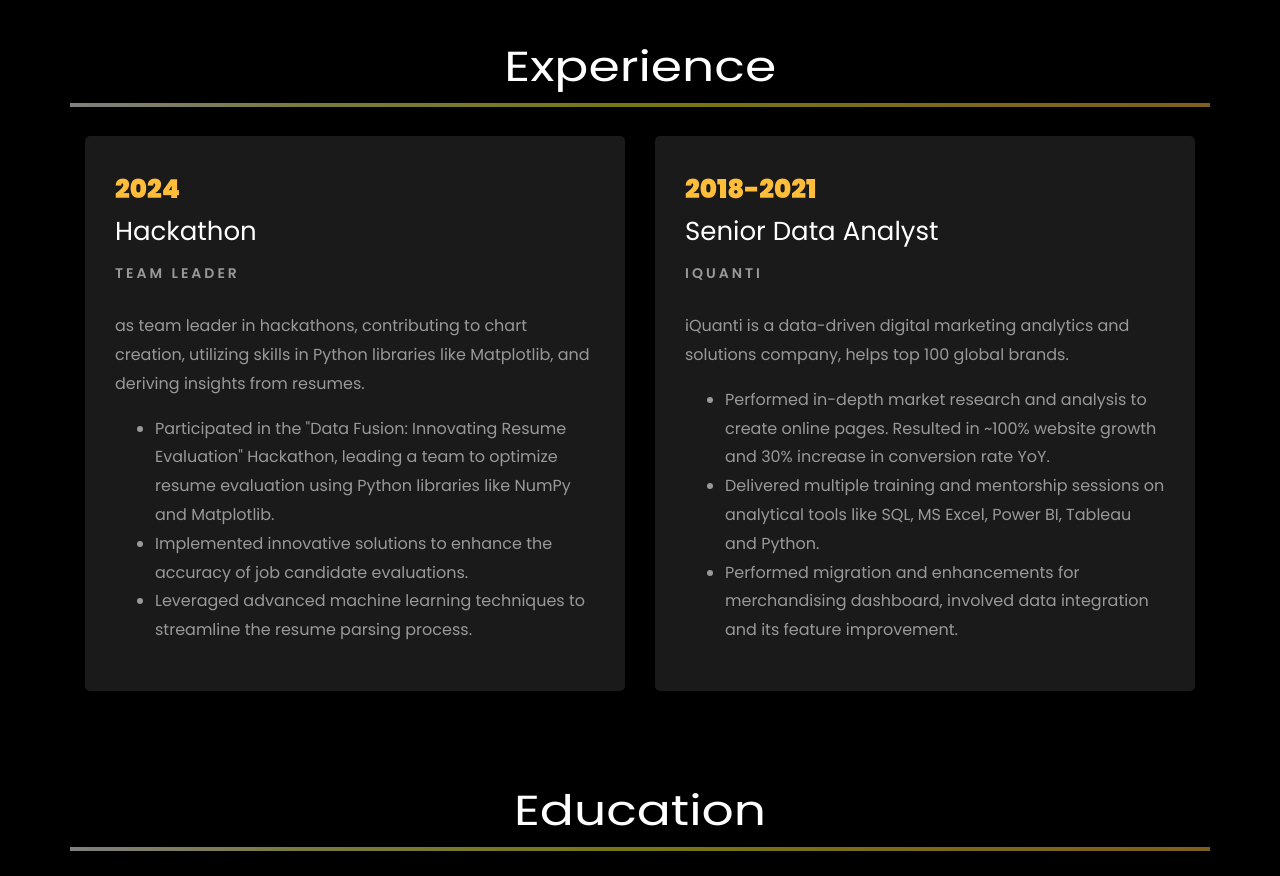
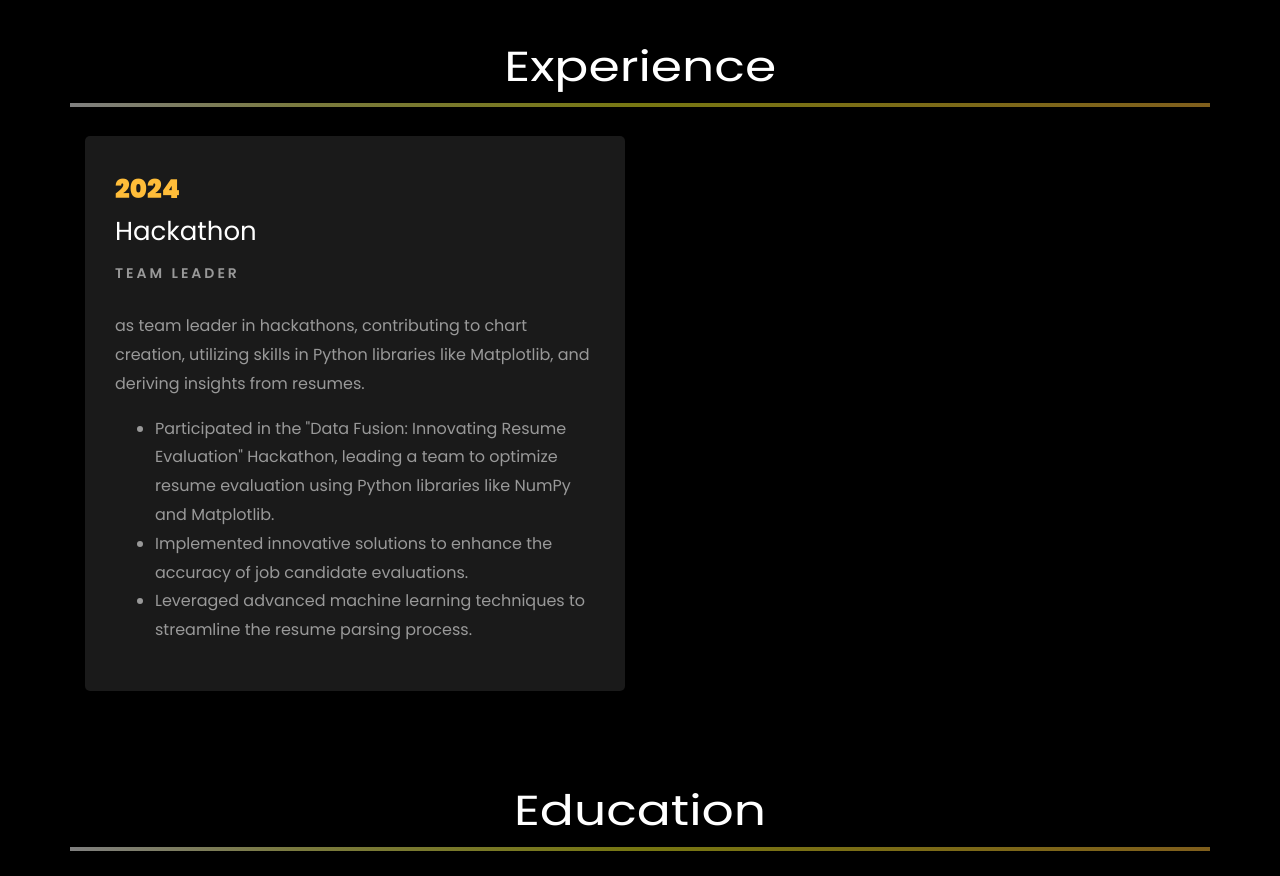
Before and after one commit to apekshagangurde/DA_Portfolio, a plain HTML site: page index.html in a window 1280 px wide. Shown: the part 1960-2836 px from the top of the page. Drawn offline with Linux system fonts and the light colour scheme; files whose address does not match are found by name.

Commit message:
index.html change

```diff
--- a/index.html
+++ b/index.html
@@ -336,21 +336,7 @@
 
 				</div>
 
-				<div class="col-md-6">
-					<div class="resume-wrap ftco-animate">
-						<span class="date">2018-2021</span>
-						<h2>Senior Data Analyst</h2>
-						<span class="position">iQuanti</span>
-						<p class="mt-4">iQuanti is a data-driven digital marketing analytics and solutions company, helps top 100 global brands.
-							<ul>
-								<li>Performed in-depth market research and analysis to create online pages. Resulted in ~100% website growth and 30% increase in conversion rate YoY.</li>
-								<li>Delivered multiple training and mentorship sessions on analytical tools like SQL, MS Excel, Power BI, Tableau and Python.</li>
-								<li>Performed migration and enhancements for merchandising dashboard, involved data integration and its feature improvement.</li>
-							</ul>
-						</p>
-					</div>
 
-				</div>
 			</div>
 
 		<br>
```
